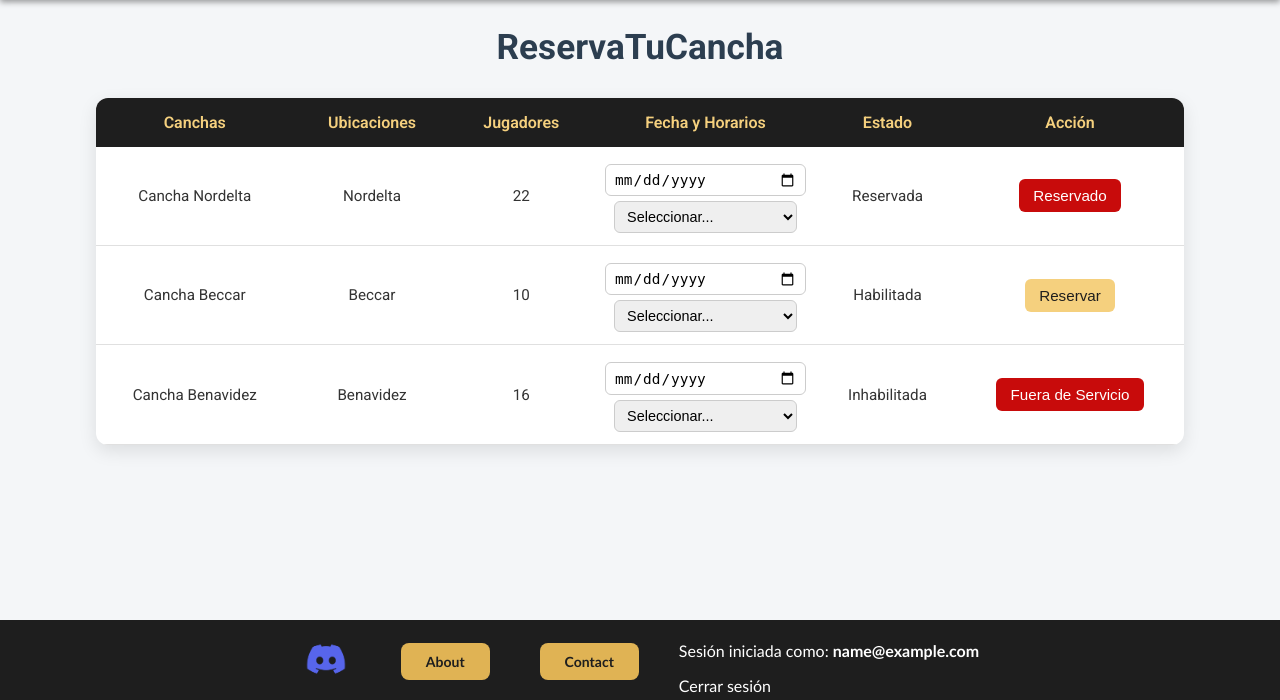
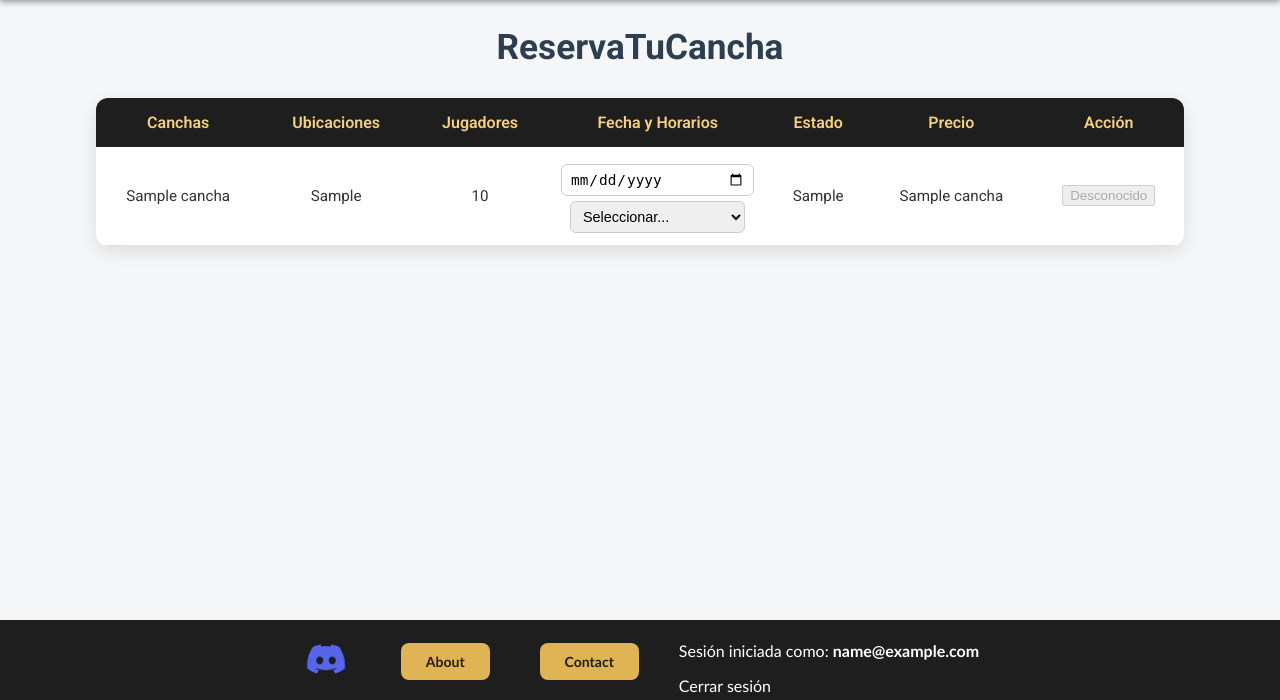
Before and after one commit to ManuelCortez475/ReservaTuCancha, a Flask app: page /reservar in a window 1280 px wide. Shown: the part 100-800 px from the top of the page. Run offline with Flask 3, Linux system fonts and the light colour scheme; the visitor is signed in with stand-in values (Sample User, id 1); tables that the repository leaves empty or names only in its code hold one stand-in row (values such as "Sample post").

Commit message:
conectando reservaAdmin con reservar

```diff
--- a/consultas.sql
+++ b/consultas.sql
@@ -112,7 +112,7 @@ ALTER TABLE cancha
 ADD COLUMN fecha date AFTER nombre;
 UPDATE cancha SET fecha = "2024-07-01" WHERE id BETWEEN 1 AND 15;
 UPDATE cancha SET fecha = "2024-07-02" WHERE id BETWEEN 16 AND 30;
-DELETE FROM cancha WHERE id BETWEEN 31 AND 60;
+DELETE FROM cancha WHERE id in (33,34,35);
 
 UPDATE cancha SET estado = "fuera de servicio" WHERE id IN (2,8);
 
--- a/model.py
+++ b/model.py
@@ -295,3 +295,25 @@ def insertarCanchaEnBD(di):
     cerrarDB(connDB)
     print ("Filas afectadas: ", res)
     return res
+
+def consultarCanchasPublicadas():
+    sQuery = """
+        SELECT * FROM cancha
+    """
+    connDB = conectarDB()
+    res = ejecutarConsulta(connDB, sQuery)
+    cerrarDB(connDB)
+    canchas = []
+    for fila in res:
+        cancha = {
+            'id_cancha': fila[0],
+            'NombreCancha': fila[1],
+            'Fecha': fila[2],
+            'Estado': fila[3],
+            'Ubicacion': fila[4],
+            'CantJugadores': fila[5],
+            'Precio': fila[6]
+        }
+        canchas.append(cancha)
+
+    return canchas
--- a/route.py
+++ b/route.py
@@ -170,8 +170,7 @@ def route(app):
             diRequestReservar={}
             getRequet(diRequestReservar)
             upload_file(diRequestReservar)
-            print(diRequestReservar)
-            return render_template('reservar.html')
+            return render_template('reservar.html',canchas=consultarCanchasPublicadas())
         return redirect('/login')
 
 
--- a/static/css/reservar.css
+++ b/static/css/reservar.css
@@ -21,6 +21,7 @@ body {
 
 .Tabla-Principal {
     width: 85%;
+    height:fit-content;
     margin: 30px auto;
     background: #fff;
     border-radius: 12px;
@@ -85,7 +86,7 @@ input[type="radio"] {
 }
 .btn-agregar {
     padding: 8px 14px;
-    background: #3498db;
+    background: red;
     border: none;
     border-radius: 6px;
     color: #fff;
--- a/templates/reservar.html
+++ b/templates/reservar.html
@@ -26,18 +26,19 @@
                         <th>Jugadores</th>
                         <th>Fecha y Horarios</th>
                         <th>Estado</th>
+                        <th>Precio</th>
                         <th>Acción</th>
                     </tr>
                 </thead>
                 <tbody class="Table-Body">
-                    <!-- Nordelta -->
+                    {% for cancha in canchas %}
                     <tr>
-                        <td>Cancha Nordelta</td>
-                        <td>Nordelta</td>
-                        <td>22</td>
+                        <td>{{ cancha.NombreCancha }}</td>
+                        <td>{{ cancha.Ubicacion }}</td>
+                        <td>{{ cancha.CantJugadores}}</td>
                         <td>
-                            <input type="date" id="fechaNordelta"><br>
-                            <select id="horaNordelta">
+                            <input type="date"><br>
+                            <select >
                                 <option disabled selected>Seleccionar...</option>
                                 <option value="9:00">9:00 AM</option>
                                 <option value="10:30">10:30 AM</option>
@@ -49,60 +50,32 @@
                             <br>
                             <span id="errorNordelta" class="error-text"></span>
                         </td>
-                        <td><label id="estadoNordelta">Reservada</label></td>
-                        <td><button id="btnNordelta" disabled class="btn-reservado">Reservado</button></td>
+                        <td><label id="estadoNordelta">{{ cancha.Estado }}</label></td>
+                        <td><label>{{ cancha.Precio }}</label></td>
+                        <td>
+                            <button id="btnNordelta" disabled class="
+                            {% if cancha.Estado == 'inhabilitada' %}
+                                btn-agregar
+                            {% elif cancha.Estado == 'habilitada' %}
+                                btn-reservar
+                            {% elif cancha.Estado == 'reservada' %}
+                                btn-reservado
+                            {% else %}
+                                estado-desconocido
+                            {% endif %}">
+                            {% if cancha.Estado == 'inhabilitada' %}
+                                Fuera de Servicio
+                            {% elif cancha.Estado == 'habilitada' %}
+                                Reservar
+                            {% elif cancha.Estado == 'reservada' %}
+                                Reservada
+                            {% else %}
+                                Desconocido
+                            {% endif %}
+                            </button>
+                        </td>
                     </tr>
-
-                    <!-- Beccar -->
-                    <form action="reservar" method="post">
-                    <tr>
-                        <td>Cancha Beccar</td>
-                        <td>Beccar</td>
-                        <td>10</td>
-                        <td>
-
-                                <input name="Fecha" type="date" id="fechaBeccar"><br>
-                                <select name="Hora" id="horaBeccar">
-                                    <option disabled selected>Seleccionar...</option>
-                                    <option value="9:00">9:00 AM</option>
-                                    <option value="10:30">10:30 AM</option>
-                                    <option value="12:00">12:00 PM</option>
-                                    <option value="13:30">1:30 PM</option>
-                                    <option value="15:00">3:00 PM</option>
-                                    <option value="16:30">4:30 PM</option>
-                                </select>
-                                <br>
-                                <span id="errorBeccar" class="error-text"></span>
-
-                        </td>
-                        <td><label id="estadoBeccar">Habilitada</label></td>
-                        <td><button type="submit" id="btnBeccar" class="btn btn-reservar">Reservar</button></td>
-
-                    </tr>
-                    </form>
-
-                    <!-- Benavidez -->
-                    <tr>
-                        <td>Cancha Benavidez</td>
-                        <td>Benavidez</td>
-                        <td>16</td>
-                        <td>
-                            <input type="date" id="fechaBenavidez"><br>
-                            <select id="horaBenavidez">
-                                <option disabled selected>Seleccionar...</option>
-                                <option value="9:00">9:00 AM</option>
-                                <option value="10:30">10:30 AM</option>
-                                <option value="12:00">12:00 PM</option>
-                                <option value="13:30">1:30 PM</option>
-                                <option value="15:00">3:00 PM</option>
-                                <option value="16:30">4:30 PM</option>
-                            </select>
-                            <br>
-                            <span id="errorBenavidez" class="error-text"></span>
-                        </td>
-                        <td><label id="estadoBenavidez">Inhabilitada</label></td>
-                        <td><button id="btnBenavidez" disabled class="btn-reservado">Fuera de Servicio</button></td>
-                    </tr>
+                    {% endfor %}
                 </tbody>
             </table>
         </div>
```
Also changed, not shown: static/js/reservarAdmin.js (+3 -7 lines).
